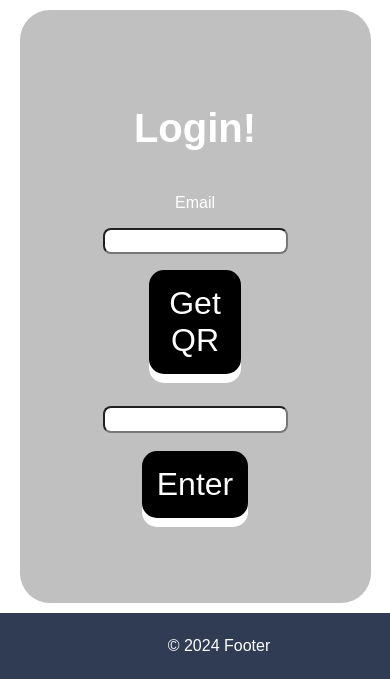
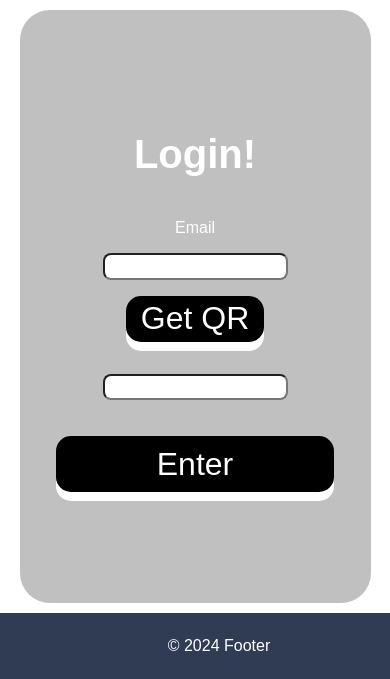
Before and after one commit to Daan0101/fieldlabs, a PHP site: page /login.php in a window 390 px wide. Shown: the part 165-844 px from the top of the page. Run offline with PHP 8.4, Linux system fonts and the light colour scheme; a user stored in the database is signed in; some libraries are stand-ins or nearby versions.

Commit message:
fix(style.css) login page gefixed qua style

```diff
--- a/fieldlabs/assets/css/style.css
+++ b/fieldlabs/assets/css/style.css
@@ -74,7 +74,6 @@ header {
 
 .styleButton {
     display: inline-block;
-    padding: 15px;
     font-size: xx-large;
     cursor: pointer;
     text-align: center;
@@ -119,6 +118,14 @@ input:focus {
 #btnPost, #btnSearch, #btnMyGroups {
     margin-bottom: 5%;
     margin-top: 5%;
+    padding: 15px;
+}
+
+.form-group {
+    display: flex;
+    justify-content: center;
+    align-items: center;
+    flex-direction: column;
 }
 
 .sidenav {
@@ -179,6 +186,11 @@ form {
     flex-direction: column;
 }
 
+#btnLogin {
+    padding: 5%;
+    width: 200%;
+}
+
 .sidenav ul a {
     color: white;
     padding-bottom: 16px;
@@ -205,9 +217,9 @@ footer {
     flex-wrap: wrap;
 }
 
-@media screen and (max-width: 1050px) {
+@media screen and (max-width: 1100px) {
     #btnPost, #btnSearch {
-        width: 175%;
+        width: 155%;
     }
 
     #btnMyGroups {
@@ -232,6 +244,11 @@ footer {
 
     #btnMyGroups {
         width: 65%;
+    }
+
+    #btnLogin {
+        padding: 5%;
+        width: 150%;
     }
 
     .icon {
--- a/fieldlabs/login.php
+++ b/fieldlabs/login.php
@@ -20,7 +20,7 @@
                         </div>
                         <input type="email" class="form-control" id="email" name="email" required>
                         <div class="row">
-                            <button class="styleButton" type="submit" name="getQR" class="btn btn-primary">Get QR</button>
+                            <button class="styleButton" id="btnLogin" type="submit" name="getQR" class="btn btn-primary">Get QR</button>
                         </div>
                     </form>
                 </div>
@@ -36,7 +36,7 @@
                             <div class="form-group col-lg-4" style="text-align:center">
                                 <input type="text" class="form-control" name="pin" minlength="4" maxlength="6" required />
                                 <br><br>
-                                <button class="styleButton" name="submit-pin" type="submit" class="btn btn-primary">Enter</button>
+                                <button class="styleButton" id="btnLogin" name="submit-pin" type="submit" class="btn btn-primary">Enter</button>
                             </div>
                             <div class="col-lg-4"></div>
                         </div>
```
